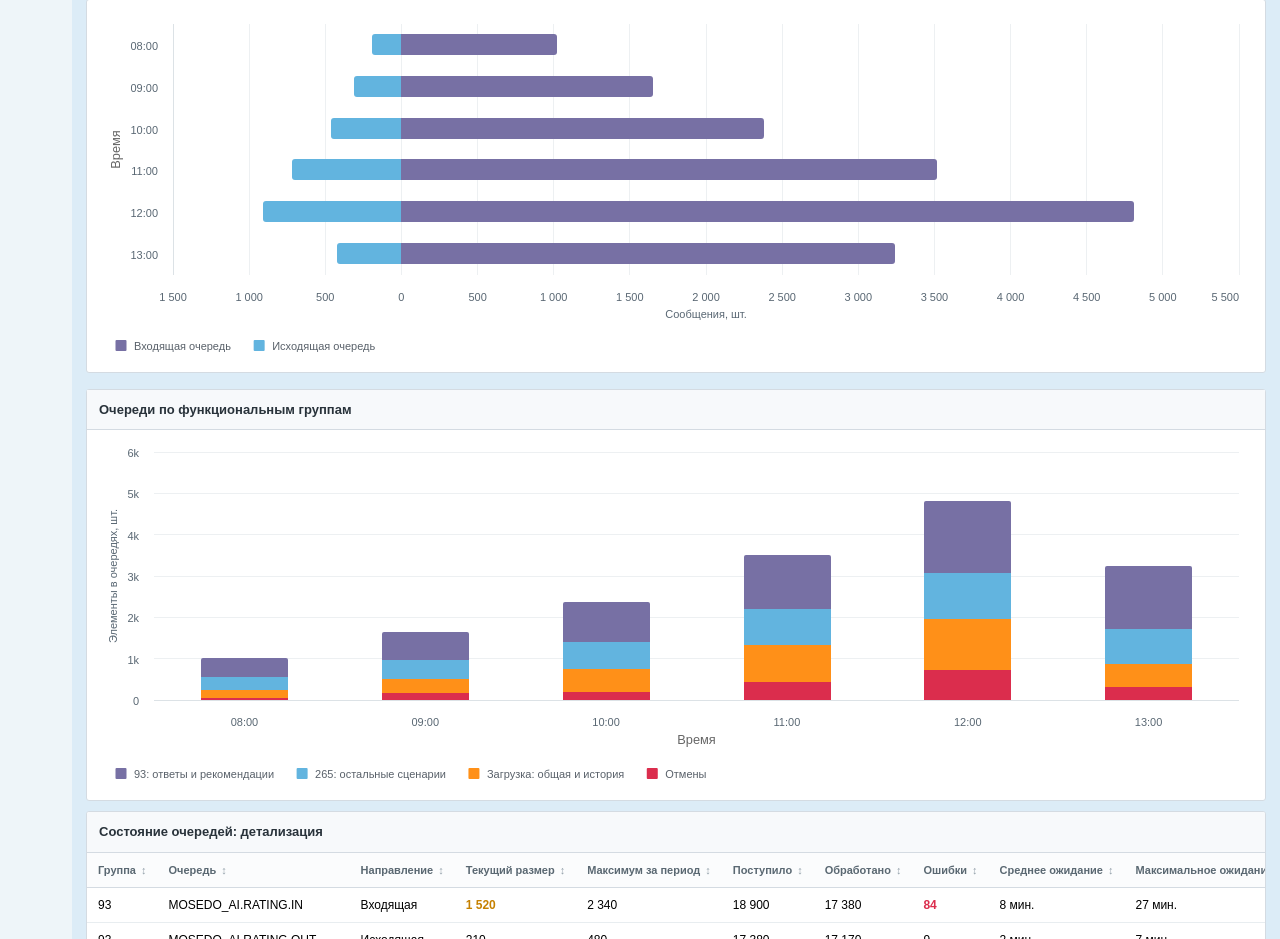
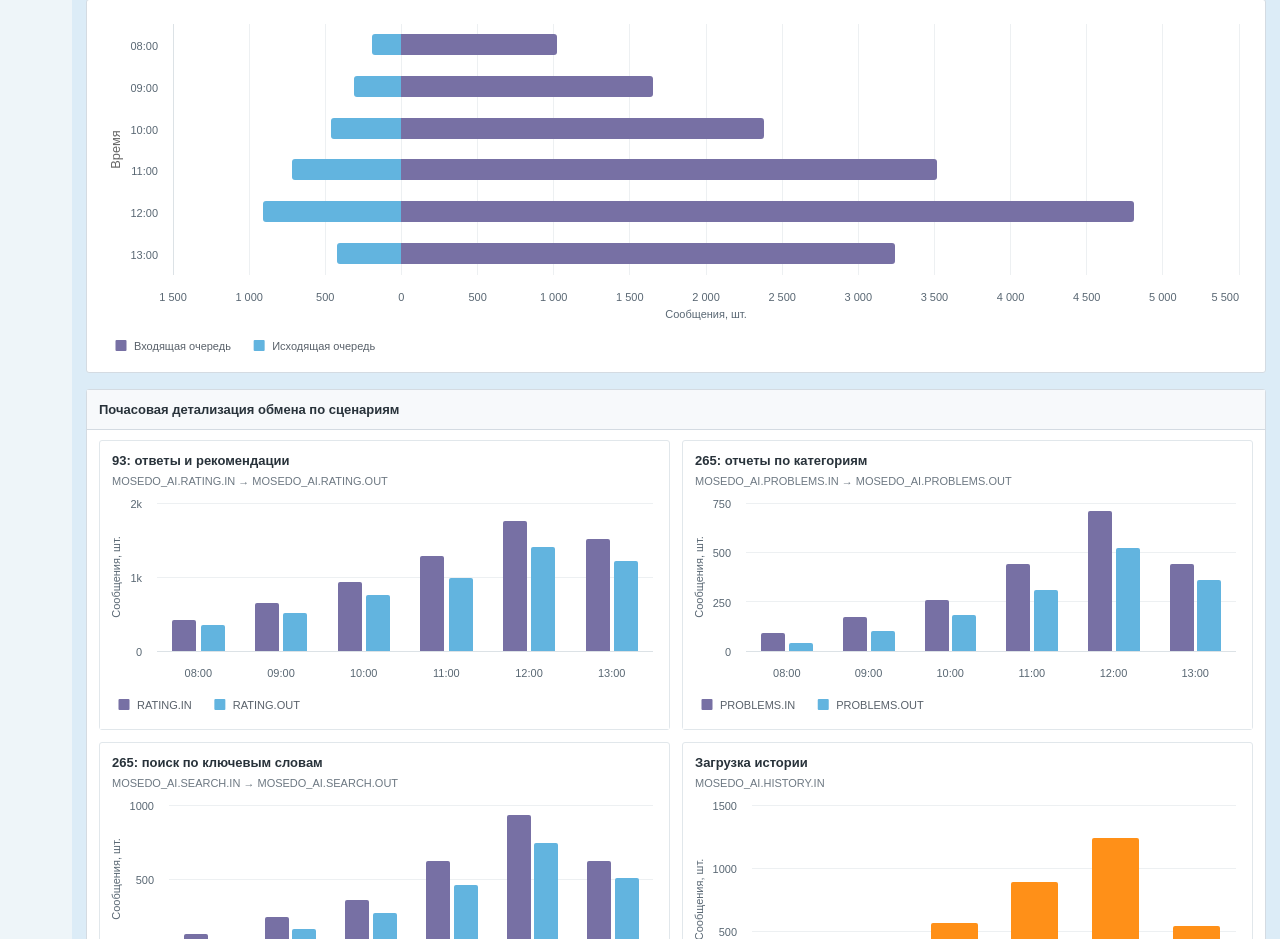
Before and after one commit to KonstantinLarionov/detail-monitor, a plain HTML site: page index.html in a window 1280 px wide. Shown: the part 3172-4111 px from the top of the page. Drawn offline with nearby package versions, Linux system fonts and the light colour scheme.

Commit message:
separate charts by task ai

```diff
--- a/app.js
+++ b/app.js
@@ -141,22 +141,44 @@ Highcharts.chart('queues-chart', {
   ]
 });
 
-Highcharts.chart('queues-functional-chart', {
-  chart: { type: 'column' },
-  title: { text: null },
-  xAxis: { categories: hours, title: { text: 'Время' } },
-  yAxis: { title: { text: 'Элементы в очередях, шт.' }, min: 0 },
-  tooltip: { shared: true, valueSuffix: ' элементов' },
-  plotOptions: {
-    column: { stacking: 'normal', borderWidth: 0, borderRadius: 2 }
-  },
-  series: [
-    { name: '93: ответы и рекомендации', data: [470, 690, 980, 1310, 1730, 1520], color: palette.purple },
-    { name: '265: остальные сценарии', data: [310, 460, 650, 880, 1120, 860], color: palette.sky },
-    { name: 'Загрузка: общая и история', data: [180, 330, 560, 890, 1240, 540], color: palette.orange },
-    { name: 'Отмены', data: [60, 170, 190, 440, 720, 320], color: palette.red }
-  ]
-});
+function createTopicQueueChart(containerId, series) {
+  Highcharts.chart(containerId, {
+    chart: { type: 'column' },
+    title: { text: null },
+    xAxis: { categories: hours, title: { text: null } },
+    yAxis: { title: { text: 'Сообщения, шт.' }, min: 0 },
+    tooltip: { shared: true, valueSuffix: ' сообщений' },
+    plotOptions: {
+      column: { borderWidth: 0, borderRadius: 2, groupPadding: 0.16, pointPadding: 0.08 }
+    },
+    legend: { enabled: series.length > 1 },
+    series
+  });
+}
+
+createTopicQueueChart('queue-rating-chart', [
+  { name: 'RATING.IN', data: [420, 650, 930, 1280, 1760, 1520], color: palette.purple },
+  { name: 'RATING.OUT', data: [350, 520, 760, 990, 1410, 1210], color: palette.sky }
+]);
+
+createTopicQueueChart('queue-problems-chart', [
+  { name: 'PROBLEMS.IN', data: [90, 170, 260, 440, 710, 440], color: palette.purple },
+  { name: 'PROBLEMS.OUT', data: [40, 100, 180, 310, 520, 360], color: palette.sky }
+]);
+
+createTopicQueueChart('queue-search-chart', [
+  { name: 'SEARCH.IN', data: [130, 240, 360, 620, 930, 620], color: palette.purple },
+  { name: 'SEARCH.OUT', data: [80, 160, 270, 460, 740, 510], color: palette.sky }
+]);
+
+createTopicQueueChart('queue-history-chart', [
+  { name: 'HISTORY.IN', data: [180, 330, 560, 890, 1240, 540], color: palette.orange }
+]);
+
+createTopicQueueChart('queue-cancel-chart', [
+  { name: 'CANCEL.IN', data: [60, 90, 120, 180, 260, 120], color: palette.red },
+  { name: 'CANCEL.OUT', data: [20, 35, 50, 80, 110, 50], color: palette.sky }
+]);
 
 document.getElementById('frequency-table').innerHTML = hours.map((hour, index) => {
   const errorShare = (frequency.errors[index] / frequency.all[index] * 100).toFixed(2).replace('.', ',');
--- a/index.html
+++ b/index.html
@@ -199,8 +199,34 @@
         <div id="queues-chart" class="chart chart-medium"></div>
       </div>
       <div class="chart-panel mt-3">
-        <div class="table-title chart-subtitle">Очереди по функциональным группам</div>
-        <div id="queues-functional-chart" class="chart chart-medium"></div>
+        <div class="table-title chart-subtitle">Почасовая детализация обмена по сценариям</div>
+        <div class="topic-chart-grid">
+          <div class="topic-chart-card">
+            <h3>93: ответы и рекомендации</h3>
+            <p>MOSEDO_AI.RATING.IN → MOSEDO_AI.RATING.OUT</p>
+            <div id="queue-rating-chart" class="chart topic-chart"></div>
+          </div>
+          <div class="topic-chart-card">
+            <h3>265: отчеты по категориям</h3>
+            <p>MOSEDO_AI.PROBLEMS.IN → MOSEDO_AI.PROBLEMS.OUT</p>
+            <div id="queue-problems-chart" class="chart topic-chart"></div>
+          </div>
+          <div class="topic-chart-card">
+            <h3>265: поиск по ключевым словам</h3>
+            <p>MOSEDO_AI.SEARCH.IN → MOSEDO_AI.SEARCH.OUT</p>
+            <div id="queue-search-chart" class="chart topic-chart"></div>
+          </div>
+          <div class="topic-chart-card">
+            <h3>Загрузка истории</h3>
+            <p>MOSEDO_AI.HISTORY.IN</p>
+            <div id="queue-history-chart" class="chart topic-chart"></div>
+          </div>
+          <div class="topic-chart-card">
+            <h3>Отмены</h3>
+            <p>MOSEDO_AI.CANCEL.IN → MOSEDO_AI.CANCEL.OUT</p>
+            <div id="queue-cancel-chart" class="chart topic-chart"></div>
+          </div>
+        </div>
       </div>
       <div class="table-panel">
         <div class="table-title">
--- a/styles.css
+++ b/styles.css
@@ -284,6 +284,36 @@ p { margin-top: 4px; color: var(--muted); font-size: 12px; }
 .queue-capacity-panel p { margin-top: 4px; }
 .queue-capacity-progress .progress-bar { background: var(--sky); }
 .chart-subtitle { margin: -10px -10px 8px; }
+
+.topic-chart-grid {
+  display: grid;
+  grid-template-columns: repeat(2, minmax(0, 1fr));
+  gap: 12px;
+  padding: 2px;
+}
+
+.topic-chart-card {
+  border: 1px solid #e1e7eb;
+  border-radius: 3px;
+  background: #fff;
+}
+
+.topic-chart-card:last-child { grid-column: 1 / -1; }
+
+.topic-chart-card h3 {
+  margin: 12px 12px 0;
+  font-size: 13px;
+  font-weight: 700;
+}
+
+.topic-chart-card p {
+  margin: 4px 12px 0;
+  font-size: 11px;
+}
+
+.topic-chart {
+  height: 240px;
+}
 .limit-heading { display: flex; align-items: center; justify-content: space-between; gap: 12px; }
 .limit-heading span { font-weight: 700; }
 .limit-heading b { color: var(--yellow); font-size: 28px; }
@@ -310,4 +340,6 @@ p { margin-top: 4px; color: var(--muted); font-size: 12px; }
   .filter-control input, .filter-control select, .inline-select select { width: 100%; }
   .chart-medium { height: 300px; }
   .settings-footer { align-items: stretch; flex-direction: column; }
+  .topic-chart-grid { grid-template-columns: 1fr; }
+  .topic-chart-card:last-child { grid-column: auto; }
 }
```
